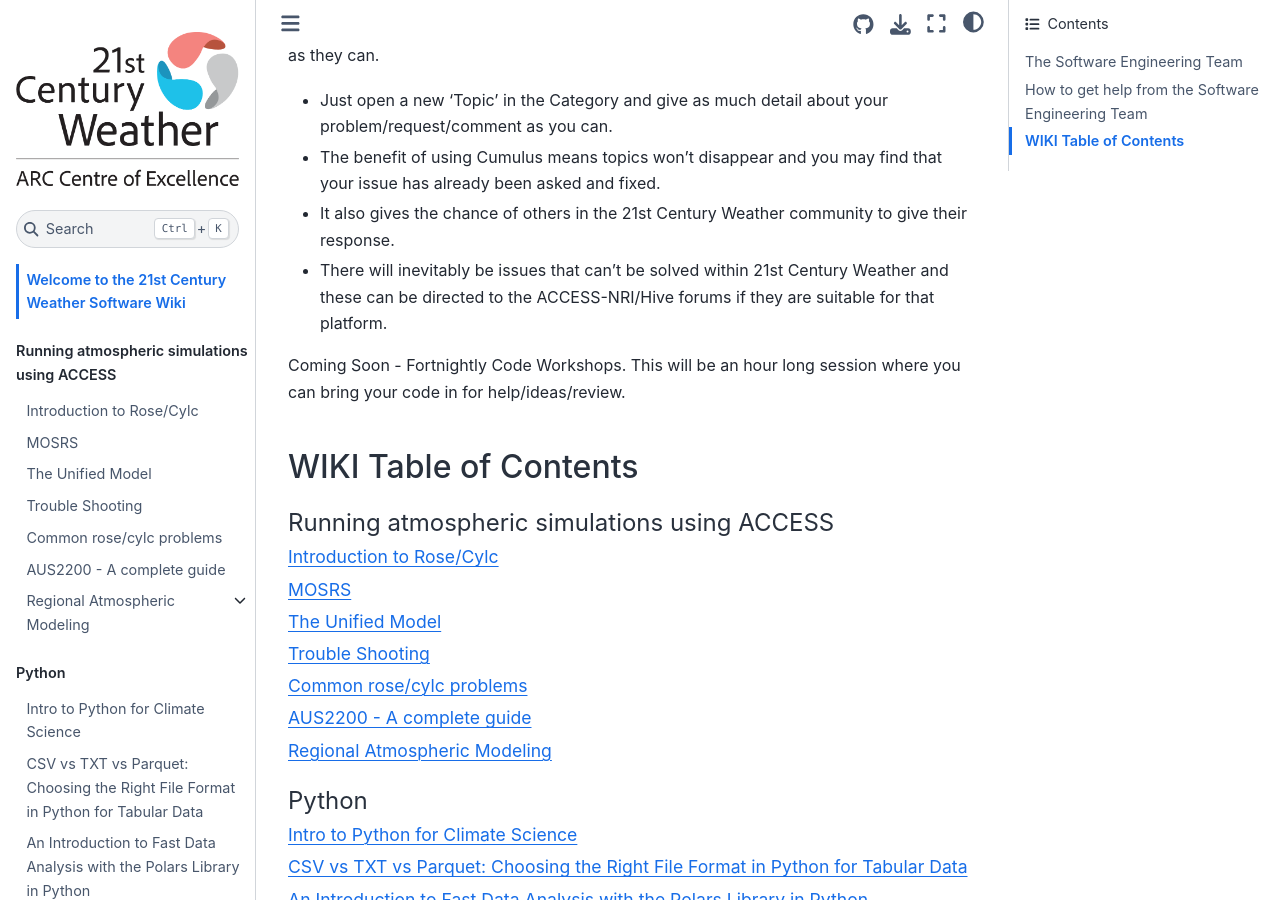
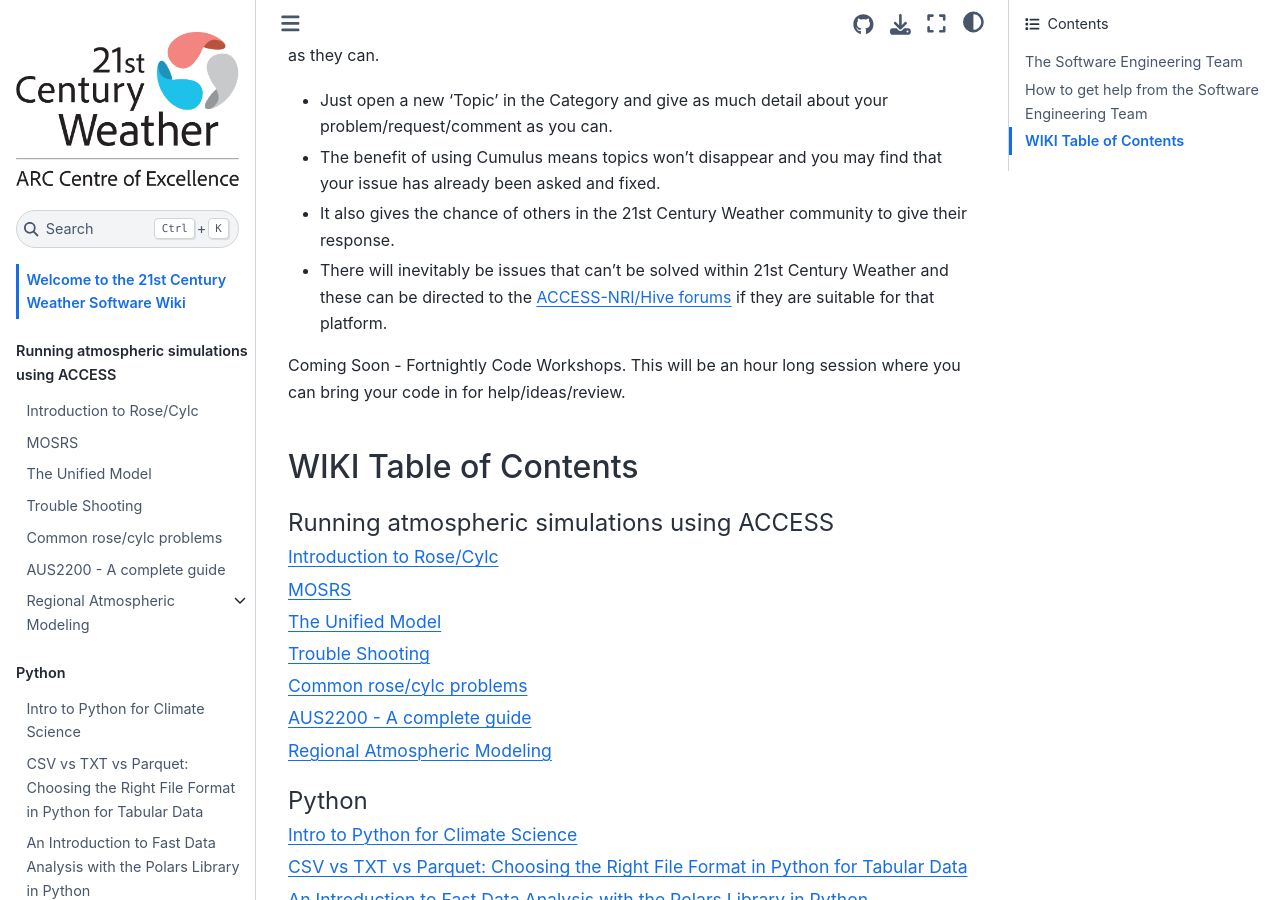
Before and after one commit to 21centuryweather/21st-Century-Weather-Software-Wiki, a Jupyter Book: the page built from intro.md, in a window 1280 px wide and 900 px high, scrolled down 717 px. Built offline with Jupyter Book 1.0.4 settings and Sphinx 7.4.7 and the Sphinx Book theme 1.1.4, drawn with Linux system fonts in a browser that asks for light colours; pages that are not in the unit, such as notebooks, are missing from menus; part of the change alters nothing that is shown.

```diff
--- a/intro.md
+++ b/intro.md
@@ -21,7 +21,7 @@ The Software Support Category on Cumulus is the *preferred contact method* as it
 - Just open a new ‘Topic’ in the Category and give as much detail about your problem/request/comment as you can.
 - The benefit of using Cumulus means topics won’t disappear and you may find that your issue has already been asked and fixed.
 - It also gives the chance of others in the 21st Century Weather community to give their response.
-- There will inevitably be issues that can’t be solved within 21st Century Weather and these can be directed to the ACCESS-NRI/Hive forums if they are suitable for that platform.
+- There will inevitably be issues that can’t be solved within 21st Century Weather and these can be directed to the [ACCESS-NRI/Hive forums](https://forum.access-hive.org.au/t/access-help-and-support/908) if they are suitable for that platform.
 
 Coming Soon - Fortnightly Code Workshops. This will be an hour long session where you can bring your code in for help/ideas/review.
 
```
